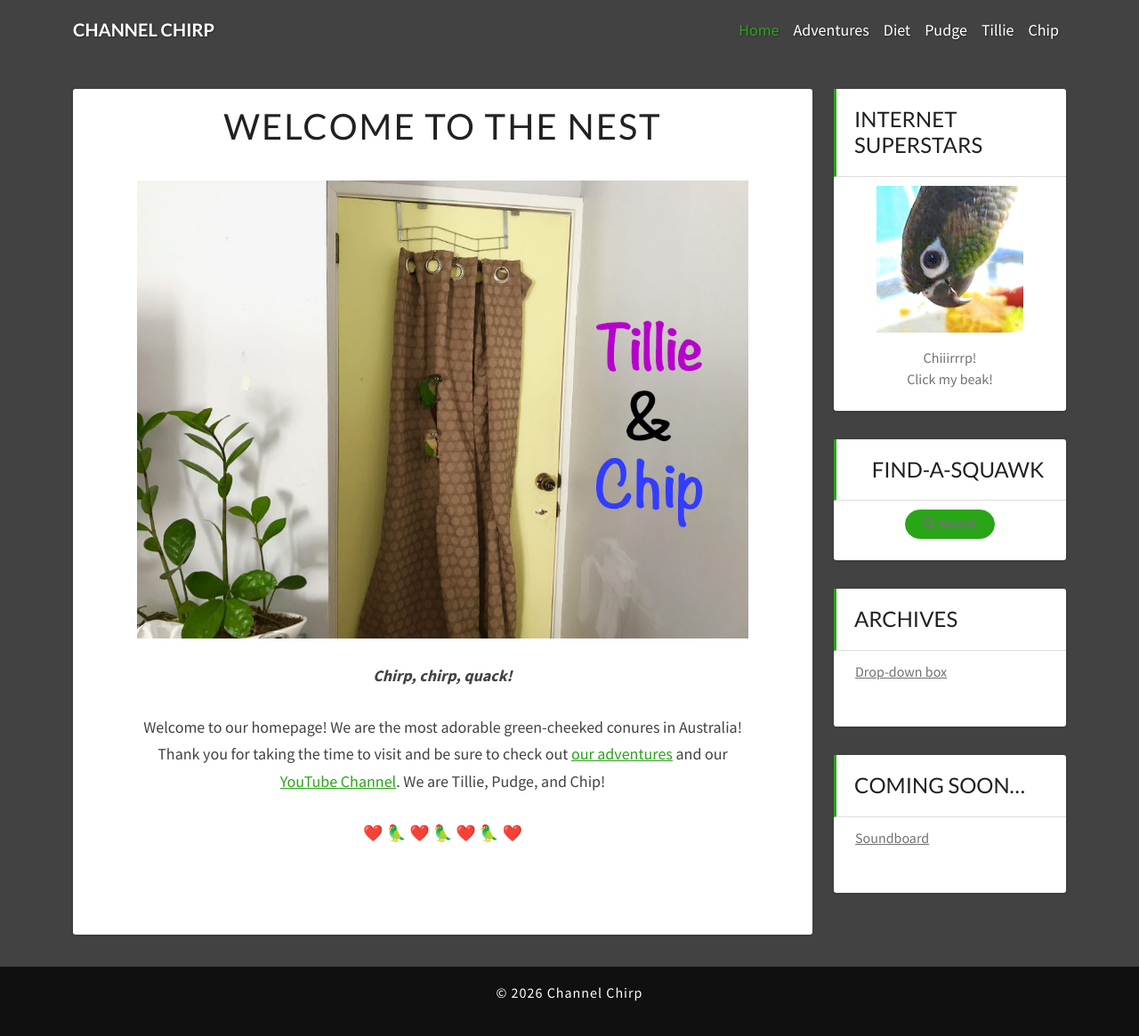
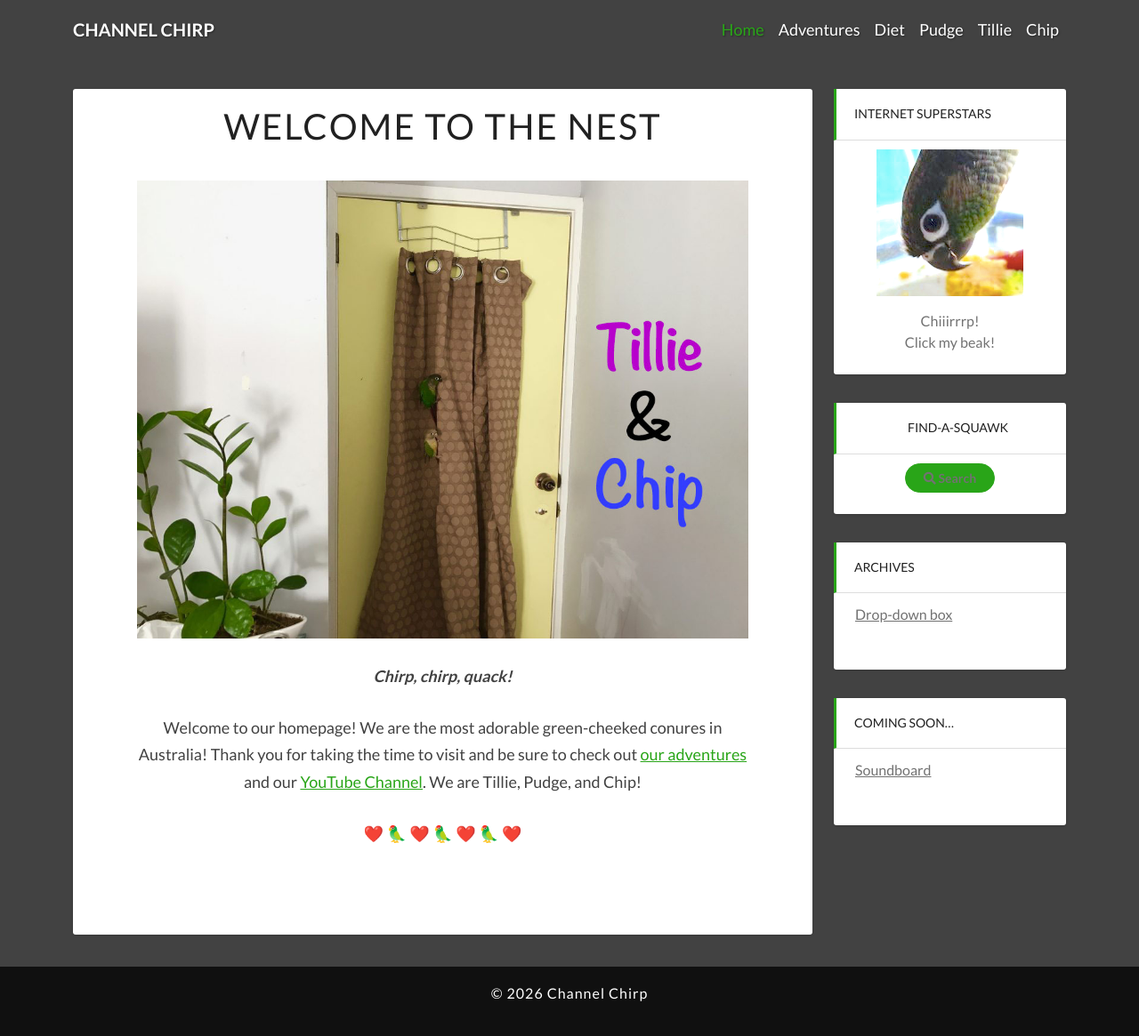
Before and after one commit to ChannelChirp/website, a Jekyll site: the page built from index.md, in a window 1280 px wide and 1170 px high. Shown: the top 1165 px of the window at 89% size. Built offline with Jekyll 4.4.1, drawn with Linux system fonts in a browser that asks for light colours.

Commit message:
Update lighthouse.css

```diff
--- a/css/lighthouse.css
+++ b/css/lighthouse.css
@@ -6,7 +6,7 @@
 /* ----- 1. Global Typography & Background ----- */
 body {
   background: #424242;
-  font-family: 'Source Sans Pro', 'Helvetica Neue', Arial, sans-serif;
+  font-family: Lato, 'Source Sans Pro', 'Helvetica Neue', Arial, sans-serif, verdana;
   color: #424242;
   font-size: 18px;
 }
@@ -278,11 +278,12 @@ blockquote p {
 }
 .widget-title {
   position: relative;
+  font-size: 14px;
   margin: -24px -24px 10px;
   padding: 20px 5px 20px 20px;
   border-bottom: 1px solid #ddd;
   border-left: 3px solid #29a518;   /* accent left bar */
-  font-weight: 900;
+  font-weight: 500;
   text-transform: uppercase;
 }
 .widget a { color: #727272; }
@@ -471,8 +472,3 @@ tbody tr:nth-child(odd) {
 .navbar-brand {
   font-weight: 600;   /* slightly bolder than links, but still thinner than 900 */
 }
-
-/* Sidebar widget titles */
-.widget-title {
-  font-weight: 500;   /* was 900 */
-}
```
